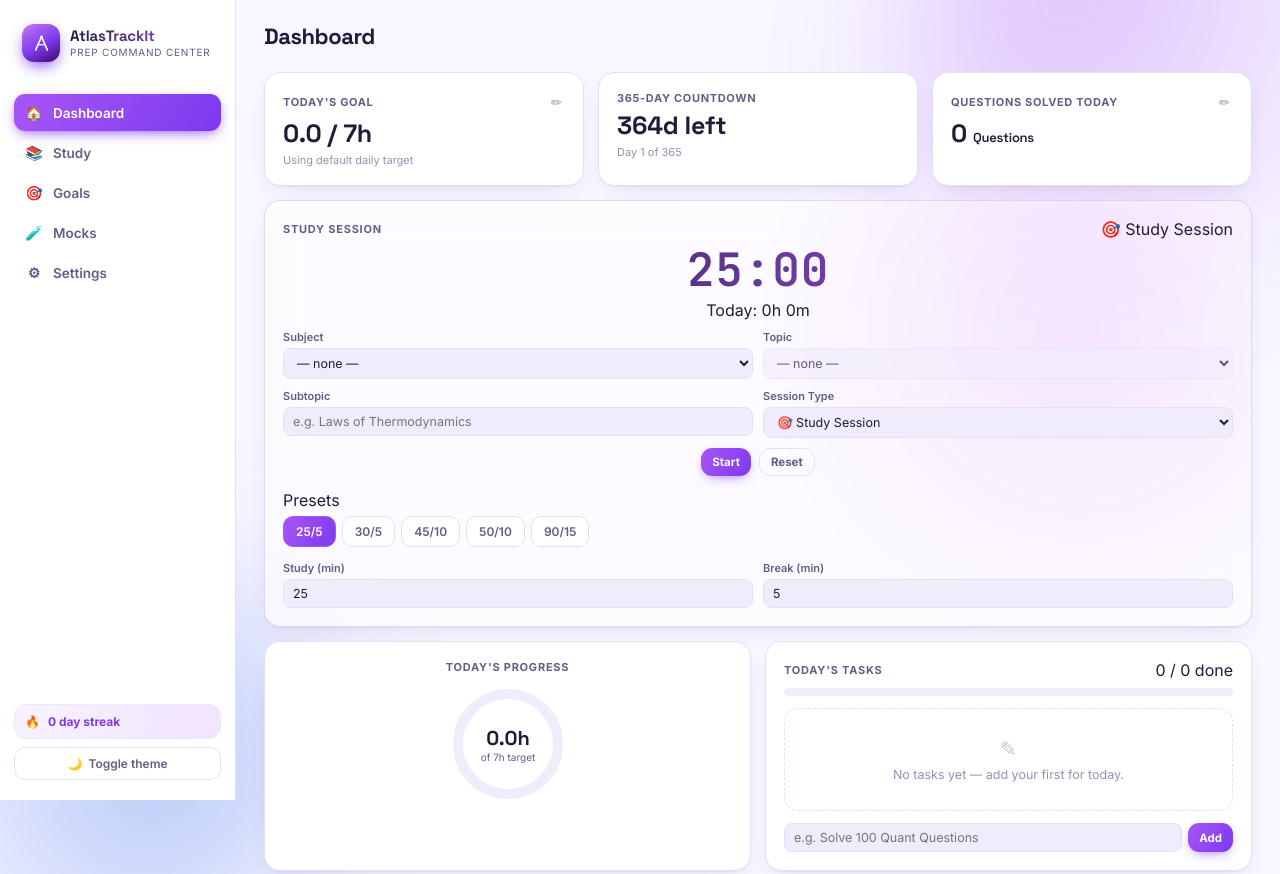
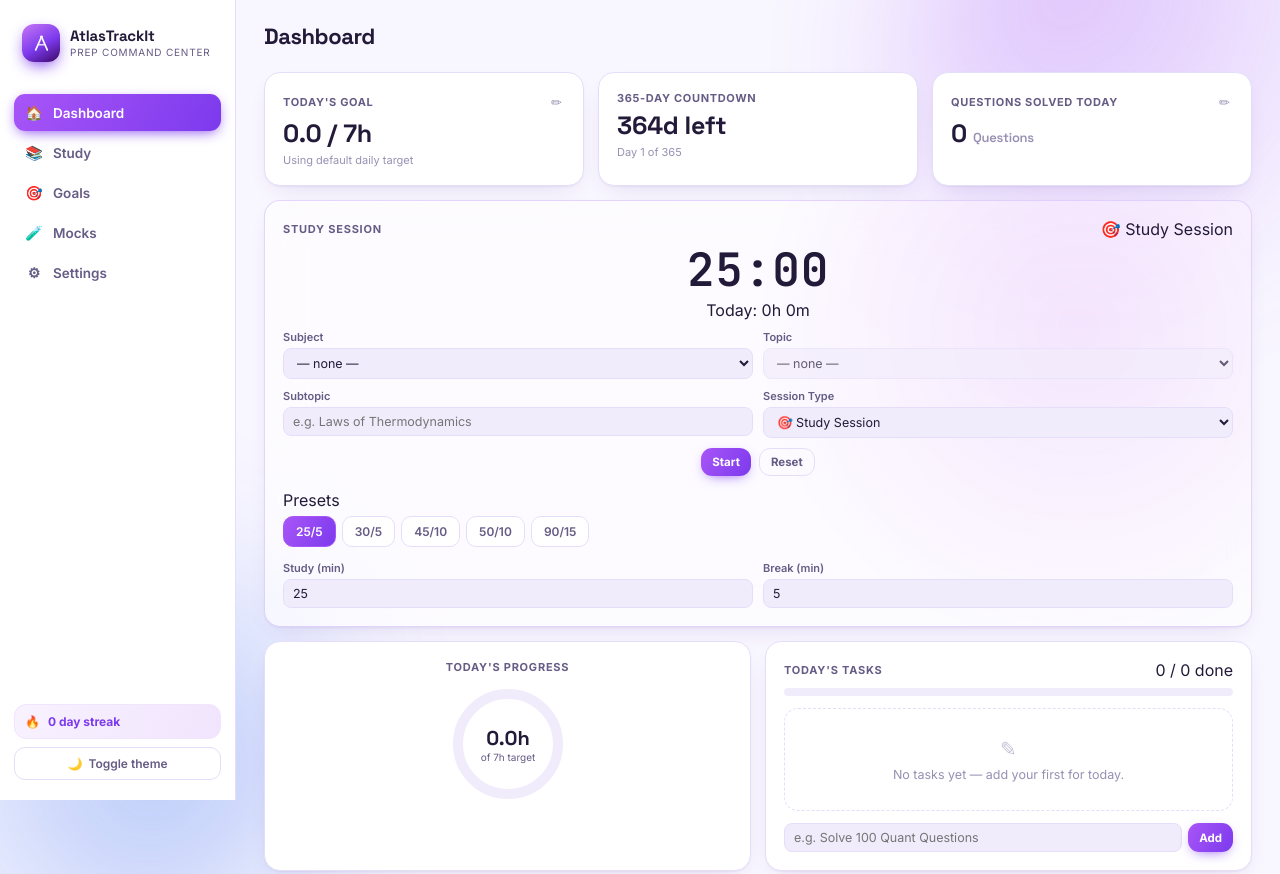
Before and after one commit to gitika-lang/AtlasTrackIt, a website: page atlastrackit_preview.html in a window 1280 px wide. Shown: the top 874 px of the page. Drawn offline with nearby package versions, Linux system fonts and the light colour scheme.

Commit message:
UI fixed

```diff
--- a/atlastrackit_preview.html
+++ b/atlastrackit_preview.html
@@ -89,7 +89,7 @@ html.dark body:after{opacity:.22;}
 .brand{display:flex;align-items:center;gap:10px;padding:4px 8px 14px;}
 .brand-mark{width:38px;height:38px;border-radius:12px;background:linear-gradient(150deg,var(--accent-500),var(--accent-700) 55%,var(--accent-900));display:flex;align-items:center;justify-content:center;color:#fff;flex-shrink:0;box-shadow:0 6px 16px -4px var(--accent-700);}
 .brand-mark svg{width:21px;height:21px;}
-.brand-text .t1{font-size:15px;font-weight:700;line-height:1.1;font-family:var(--font-display);letter-spacing:-.01em;background:linear-gradient(100deg,var(--text),var(--accent-600));-webkit-background-clip:text;background-clip:text;color:transparent;-webkit-text-fill-color:transparent;}
+.brand-text .t1{font-size:15px;font-weight:700;line-height:1.1;font-family:var(--font-display);letter-spacing:-.01em;color:var(--text);}
 .brand-text .t2{font-size:10px;color:var(--text-muted);letter-spacing:.08em;text-transform:uppercase;margin-top:2px;}
 nav{display:flex;flex-direction:column;gap:3px;}
 .navbtn{display:flex;align-items:center;gap:10px;padding:10px 11px;border-radius:11px;border:none;background:transparent;color:var(--text-muted);font-size:13.5px;font-weight:600;text-align:left;width:100%;transition:background .18s,color .18s,transform .12s;}
@@ -151,7 +151,7 @@ html.dark .theme-emoji:before{content:'☀️';}
 }
 .glass-card>*{position:relative;z-index:1;}
 .label{font-size:11px;color:var(--text-muted);text-transform:uppercase;letter-spacing:.07em;font-weight:700;}
-.value{font-size:20px;font-weight:700;font-family:var(--font-display);letter-spacing:-.01em;background:linear-gradient(100deg,var(--text) 40%,var(--accent-600));-webkit-background-clip:text;background-clip:text;color:transparent;-webkit-text-fill-color:transparent;}
+.value{font-size:20px;font-weight:700;font-family:var(--font-display);letter-spacing:-.01em;color:var(--text);}
 .stat{display:flex;flex-direction:column;gap:4px;}
 .stat .label{font-size:11px;color:var(--text-muted);text-transform:uppercase;letter-spacing:.06em;font-weight:700;}
 .stat .value{font-size:25px;}
@@ -260,7 +260,7 @@ html.dark .badge.unlocked{color:var(--accent-500);}
 .quote-box span{font-size:11px;opacity:.8;}
 
 /* ---------- Pomodoro / study session ---------- */
-.pomo-display{font-family:var(--font-mono);font-size:46px;font-weight:700;text-align:center;letter-spacing:.02em;background:linear-gradient(100deg,var(--text),var(--accent-600));-webkit-background-clip:text;background-clip:text;color:transparent;-webkit-text-fill-color:transparent;}
+.pomo-display{font-family:var(--font-mono);font-size:46px;font-weight:700;text-align:center;letter-spacing:.02em;color:var(--text);}
 .pomo-controls{display:flex;gap:8px;justify-content:center;margin-top:10px;}
 .checkbox-row{display:flex;align-items:center;gap:8px;font-size:12.5px;padding:6px 0;}
 .checkbox-row input{width:16px;height:16px;}
--- a/css/styles.css
+++ b/css/styles.css
@@ -79,7 +79,7 @@ html.dark body:after{opacity:.22;}
 .brand{display:flex;align-items:center;gap:10px;padding:4px 8px 14px;}
 .brand-mark{width:38px;height:38px;border-radius:12px;background:linear-gradient(150deg,var(--accent-500),var(--accent-700) 55%,var(--accent-900));display:flex;align-items:center;justify-content:center;color:#fff;flex-shrink:0;box-shadow:0 6px 16px -4px var(--accent-700);}
 .brand-mark svg{width:21px;height:21px;}
-.brand-text .t1{font-size:15px;font-weight:700;line-height:1.1;font-family:var(--font-display);letter-spacing:-.01em;background:linear-gradient(100deg,var(--text),var(--accent-600));-webkit-background-clip:text;background-clip:text;color:transparent;-webkit-text-fill-color:transparent;}
+.brand-text .t1{font-size:15px;font-weight:700;line-height:1.1;font-family:var(--font-display);letter-spacing:-.01em;color:var(--text);}
 .brand-text .t2{font-size:10px;color:var(--text-muted);letter-spacing:.08em;text-transform:uppercase;margin-top:2px;}
 nav{display:flex;flex-direction:column;gap:3px;}
 .navbtn{display:flex;align-items:center;gap:10px;padding:10px 11px;border-radius:11px;border:none;background:transparent;color:var(--text-muted);font-size:13.5px;font-weight:600;text-align:left;width:100%;transition:background .18s,color .18s,transform .12s;}
@@ -141,7 +141,7 @@ html.dark .theme-emoji:before{content:'☀️';}
 }
 .glass-card>*{position:relative;z-index:1;}
 .label{font-size:11px;color:var(--text-muted);text-transform:uppercase;letter-spacing:.07em;font-weight:700;}
-.value{font-size:20px;font-weight:700;font-family:var(--font-display);letter-spacing:-.01em;background:linear-gradient(100deg,var(--text) 40%,var(--accent-600));-webkit-background-clip:text;background-clip:text;color:transparent;-webkit-text-fill-color:transparent;}
+.value{font-size:20px;font-weight:700;font-family:var(--font-display);letter-spacing:-.01em;color:var(--text);}
 .stat{display:flex;flex-direction:column;gap:4px;}
 .stat .label{font-size:11px;color:var(--text-muted);text-transform:uppercase;letter-spacing:.06em;font-weight:700;}
 .stat .value{font-size:25px;}
@@ -250,7 +250,7 @@ html.dark .badge.unlocked{color:var(--accent-500);}
 .quote-box span{font-size:11px;opacity:.8;}
 
 /* ---------- Pomodoro / study session ---------- */
-.pomo-display{font-family:var(--font-mono);font-size:46px;font-weight:700;text-align:center;letter-spacing:.02em;background:linear-gradient(100deg,var(--text),var(--accent-600));-webkit-background-clip:text;background-clip:text;color:transparent;-webkit-text-fill-color:transparent;}
+.pomo-display{font-family:var(--font-mono);font-size:46px;font-weight:700;text-align:center;letter-spacing:.02em;color:var(--text);}
 .pomo-controls{display:flex;gap:8px;justify-content:center;margin-top:10px;}
 .checkbox-row{display:flex;align-items:center;gap:8px;font-size:12.5px;padding:6px 0;}
 .checkbox-row input{width:16px;height:16px;}
```
Also changed, not shown: 1 other file.
